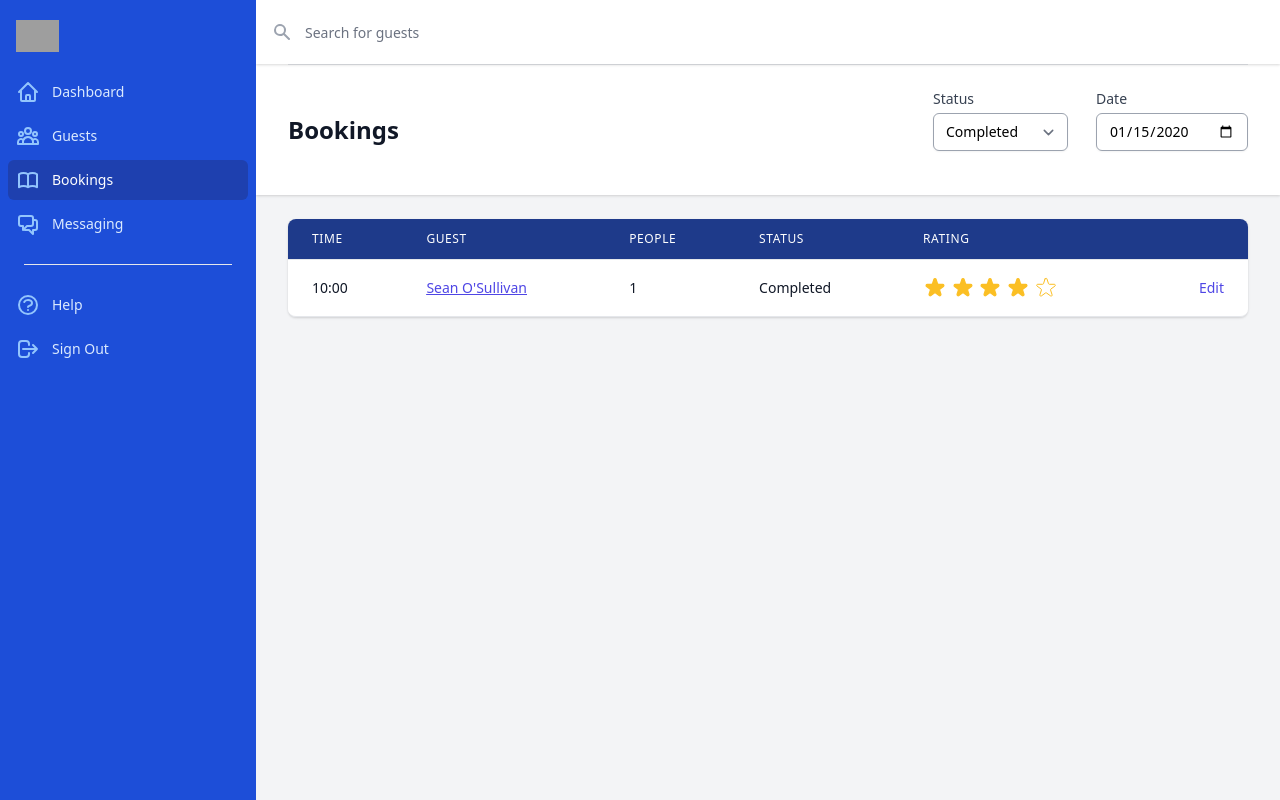
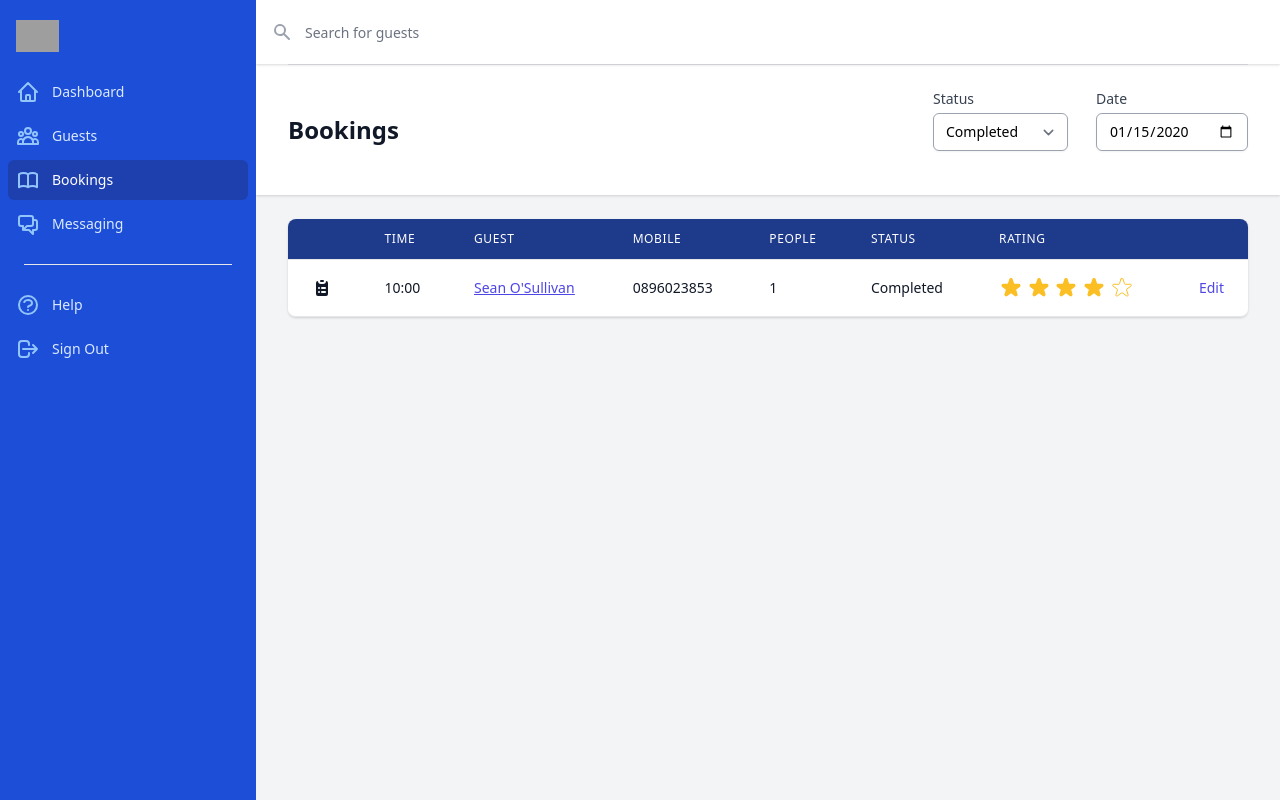
Before and after one commit to sreninc/restdos-final, a Django app: page /bookings/COM/2020-01-15/ in a window 1280 px wide. Run offline with Django 3.2, Linux system fonts and the light colour scheme; a user stored in the database is signed in; data comes from the database, SQL or seed files in the repository; tables that the repository leaves empty hold one stand-in row (values such as "Sample post"); some libraries are stand-ins or nearby versions; grey boxes are pictures that could not be loaded.

Commit message:
FEAT: Converted bookings table to includes component

```diff
--- a/bookings/templates/bookings/bookings.html
+++ b/bookings/templates/bookings/bookings.html
@@ -58,95 +58,8 @@
 {% endblock %}
 
 {% block body %}
-{% if bookings %}
-<div class="flex flex-col lg:block">
-    <div class="-my-2 overflow-x-auto sm:-mx-6 lg:-mx-8">
-        <div class="py-2 align-middle inline-block min-w-full sm:px-6 lg:px-8">
-            <div class="shadow overflow-hidden border-b border-gray-200 sm:rounded-lg">
-                <table class="min-w-full divide-y divide-gray-200">
-                    <thead class="bg-blue-900">
-                        <tr>
-                            <th scope="col"
-                                class="px-6 py-3 text-left text-xs font-medium text-white uppercase tracking-wider">
-                                Time
-                            </th>
-                            <th scope="col"
-                                class="px-6 py-3 text-left text-xs font-medium text-white uppercase tracking-wider">
-                                Guest
-                            </th>
-                            <th scope="col"
-                                class="px-6 py-3 text-left text-xs font-medium text-white uppercase tracking-wider">
-                                People
-                            </th>
-                            <th scope="col"
-                                class="px-6 py-3 text-left text-xs font-medium text-white uppercase tracking-wider">
-                                Status
-                            </th>
-                            <th scope="col"
-                                class="px-6 py-3 text-left text-xs font-medium text-white uppercase tracking-wider">
-                                Rating
-                            </th>
-                            <th scope="col" class="relative px-6 py-3">
-                                <span class="sr-only">
-                                    Edit
-                                </span>
-                            </th>
-                        </tr>
-                    </thead>
-                    <tbody>
-                        {% for booking in bookings %}
-                        <tr class="bg-white">
-                            <td class="px-6 py-4 whitespace-nowrap text-sm font-medium text-gray-900">
-                                {{ booking.time }}
-                            </td>
-                            <td class="px-6 py-4 whitespace-nowrap text-sm font-medium text-indigo-600 underline">
-                                <a href="{% url 'guest_detail' booking.guest.id %}">
-                                    {{ booking.guest }}
-                                </a>
-                            </td>
-                            <td class="px-6 py-4 whitespace-nowrap text-sm font-medium text-gray-900">
-                                {{ booking.people }}
-                            </td>
-                            <td class="px-6 py-4 whitespace-nowrap text-sm font-medium text-gray-900">
-                                {{ booking.status }}
-                            </td>
-                            <td class="px-6 py-4 whitespace-nowrap text-sm font-medium text-gray-900">
-                                {% for x in booking.rating %}
-                              <svg xmlns="http://www.w3.org/2000/svg" class="h-6 w-6 inline text-yellow-400"
-                                  viewBox="0 0 20 20" fill="currentColor" stroke="currentColor">
-                                  <path stroke-linecap="round" stroke-linejoin="round" stroke-width="1"
-                                      d="M9.049 2.927c.3-.921 1.603-.921 1.902 0l1.07 3.292a1 1 0 00.95.69h3.462c.969 0 1.371 1.24.588 1.81l-2.8 2.034a1 1 0 00-.364 1.118l1.07 3.292c.3.921-.755 1.688-1.54 1.118l-2.8-2.034a1 1 0 00-1.175 0l-2.8 2.034c-.784.57-1.838-.197-1.539-1.118l1.07-3.292a1 1 0 00-.364-1.118L2.98 8.72c-.783-.57-.38-1.81.588-1.81h3.461a1 1 0 00.951-.69l1.07-3.292z" />
-                              </svg>
-                              {% endfor %}
-                              {% for x in booking.unrating %}
-                              <svg xmlns="http://www.w3.org/2000/svg" class="h-6 w-6 inline text-yellow-400"
-                                  fill="none" viewBox="0 0 24 24" stroke="currentColor">
-                                  <path stroke-linecap="round" stroke-linejoin="round" stroke-width="1"
-                                      d="M11.049 2.927c.3-.921 1.603-.921 1.902 0l1.519 4.674a1 1 0 00.95.69h4.915c.969 0 1.371 1.24.588 1.81l-3.976 2.888a1 1 0 00-.363 1.118l1.518 4.674c.3.922-.755 1.688-1.538 1.118l-3.976-2.888a1 1 0 00-1.176 0l-3.976 2.888c-.783.57-1.838-.197-1.538-1.118l1.518-4.674a1 1 0 00-.363-1.118l-3.976-2.888c-.784-.57-.38-1.81.588-1.81h4.914a1 1 0 00.951-.69l1.519-4.674z" />
-                              </svg>
-                              {% endfor %}
-                            </td>
-                            <td class="px-6 py-4 whitespace-nowrap text-right text-sm font-medium">
-                                <a href="{% url 'edit_booking' booking.id %}"
-                                    class="text-indigo-600 hover:text-indigo-900">
-                                    Edit
-                                </a>
-                            </td>
-                        </tr>
-                        {% endfor %}
-                    </tbody>
-                </table>
-            </div>
-        </div>
-    </div>
-</div>
-{% else %}
 
-<!-- Empty State -->
-{% url 'guests' as url %}
-{% include 'includes/components/empty_state.html' with url=url %}
-
-{% endif %}
+{% include 'includes/components/bookings.html' %}
 
 {% endblock %}
 
--- a/theme/static/css/dist/styles.css
+++ b/theme/static/css/dist/styles.css
@@ -2560,21 +2594,21 @@ select {
   line-height: 1.75rem;
 }
 
+.text-xs {
+  font-size: 0.75rem;
+  line-height: 1rem;
+}
+
+.text-3xl {
+  font-size: 1.875rem;
+  line-height: 2.25rem;
+}
+
 .text-lg {
   font-size: 1.125rem;
   line-height: 1.75rem;
 }
 
-.text-xs {
-  font-size: 0.75rem;
-  line-height: 1rem;
-}
-
-.text-3xl {
-  font-size: 1.875rem;
-  line-height: 2.25rem;
-}
-
 .text-5xl {
   font-size: 3rem;
   line-height: 1;
--- /dev/null
+++ b/theme/templates/includes/components/bookings.html
@@ -0,0 +1,159 @@
+{% if bookings %}
+{% for booking in bookings %}
+<div class="sm:hidden">
+    <div class="flow-root mt-6">
+        <ul role="list" class="-my-5 divide-y divide-gray-200">
+            <li class="py-4 px-2 bg-white rounded">
+                <div class="flex items-center space-x-4">
+                    <div class="flex-1 min-w-0">
+                        <a href="{% url 'guest_detail' booking.guest.id %}"
+                            class="text-sm font-medium text-blue-600 hover:text-blue-900 truncate">
+                            <svg xmlns="http://www.w3.org/2000/svg" class="h-5 w-5 {{ booking.notes_icon }} inline"
+                                    viewBox="0 0 20 20" fill="currentColor">
+                                    <path d="M9 2a1 1 0 000 2h2a1 1 0 100-2H9z" />
+                                    <path fill-rule="evenodd"
+                                        d="M4 5a2 2 0 012-2 3 3 0 003 3h2a3 3 0 003-3 2 2 0 012 2v11a2 2 0 01-2 2H6a2 2 0 01-2-2V5zm3 4a1 1 0 000 2h.01a1 1 0 100-2H7zm3 0a1 1 0 000 2h3a1 1 0 100-2h-3zm-3 4a1 1 0 100 2h.01a1 1 0 100-2H7zm3 0a1 1 0 100 2h3a1 1 0 100-2h-3z"
+                                        clip-rule="evenodd" />
+                                </svg>
+                            {{ booking.guest }}
+                        </a>
+                        <p class="text-sm text-gray-500 truncate">
+                            {{ booking.time }} for {{ booking.people }} ({% if booking.table %}Table {{ booking.table }}{% endif %})
+                        </p>
+                        <p class="text-sm text-gray-500 truncate">
+                            {{ booking.status }}
+                        </p>
+                    </div>
+                    <div>
+                        <a href="{% url 'edit_booking' booking.id %}"
+                            class="inline-flex items-center shadow-sm px-2.5 py-0.5 border border-gray-300 text-sm leading-5 font-medium rounded-full text-gray-700 bg-white hover:bg-gray-50">
+                            Edit Booking
+                        </a>
+                    </div>
+                </div>
+            </li>
+        </ul>
+    </div>
+</div>
+{% endfor %}
+
+<div class="flex flex-col hidden sm:block">
+    <div class="-my-2 overflow-x-auto sm:-mx-6 lg:-mx-8">
+        <div class="py-2 align-middle inline-block min-w-full sm:px-6 lg:px-8">
+            <div class="shadow overflow-hidden border-b border-gray-200 sm:rounded-lg">
+                <table class="min-w-full divide-y divide-gray-200">
+                    <thead class="bg-blue-900">
+                        <tr>
+                            <th scope="col" class="relative px-6 py-3">
+                                <span class="sr-only">
+                                    Icons
+                                </span>
+                            </th>
+                            <th scope="col"
+                                class="px-6 py-3 text-left text-xs font-medium text-white uppercase tracking-wider">
+                                Time
+                            </th>
+                            {% if tables %}
+                            <th scope="col"
+                                class="px-6 py-3 text-left text-xs font-medium text-white uppercase tracking-wider">
+                                Table
+                            </th>
+                            {% endif %}
+                            <th scope="col"
+                                class="px-6 py-3 text-left text-xs font-medium text-white uppercase tracking-wider">
+                                Guest
+                            </th>
+                            <th scope="col"
+                                class="px-6 py-3 text-left text-xs font-medium text-white uppercase tracking-wider">
+                                Mobile
+                            </th>
+                            <th scope="col"
+                                class="px-6 py-3 text-left text-xs font-medium text-white uppercase tracking-wider">
+                                People
+                            </th>
+                            <th scope="col"
+                                class="px-6 py-3 text-left text-xs font-medium text-white uppercase tracking-wider">
+                                Status
+                            </th>
+                            <th scope="col"
+                                class="px-6 py-3 text-left text-xs font-medium text-white uppercase tracking-wider">
+                                Rating
+                            </th>
+                            <th scope="col" class="relative px-6 py-3">
+                                <span class="sr-only">
+                                    Edit
+                                </span>
+                            </th>
+                        </tr>
+                    </thead>
+                    <tbody>
+                        {% for booking in bookings %}
+                        <tr class="bg-white">
+                            <td class="px-6 py-4 whitespace-nowrap text-sm font-medium text-gray-900">
+                                <svg xmlns="http://www.w3.org/2000/svg" class="h-5 w-5 {{ booking.notes_icon }}"
+                                    viewBox="0 0 20 20" fill="currentColor">
+                                    <path d="M9 2a1 1 0 000 2h2a1 1 0 100-2H9z" />
+                                    <path fill-rule="evenodd"
+                                        d="M4 5a2 2 0 012-2 3 3 0 003 3h2a3 3 0 003-3 2 2 0 012 2v11a2 2 0 01-2 2H6a2 2 0 01-2-2V5zm3 4a1 1 0 000 2h.01a1 1 0 100-2H7zm3 0a1 1 0 000 2h3a1 1 0 100-2h-3zm-3 4a1 1 0 100 2h.01a1 1 0 100-2H7zm3 0a1 1 0 100 2h3a1 1 0 100-2h-3z"
+                                        clip-rule="evenodd" />
+                                </svg>
+                            </td>
+                            <td class="px-6 py-4 whitespace-nowrap text-sm font-medium text-gray-900">
+                                {{ booking.time }}
+                            </td>
+                            {% if booking.table %}
+                            <td class="px-6 py-4 whitespace-nowrap text-sm font-medium text-gray-900">
+                                {{ booking.table.number }}
+                            </td>
+                            {% endif %}
+                            <td class="px-6 py-4 whitespace-nowrap text-sm font-medium text-indigo-600 underline">
+                                <a href="{% url 'guest_detail' booking.guest.id %}">
+                                    {{ booking.guest }}
+                                </a>
+                            </td>
+                            <td class="px-6 py-4 whitespace-nowrap text-sm font-medium text-gray-900">
+                                {{ booking.guest.mobile }}
+                            </td>
+                            <td class="px-6 py-4 whitespace-nowrap text-sm font-medium text-gray-900">
+                                {{ booking.people }}
+                            </td>
+                            <td class="px-6 py-4 whitespace-nowrap text-sm font-medium text-gray-900">
+                                {{ booking.status }}
+                            </td>
+                            <td class="px-6 py-4 whitespace-nowrap text-sm font-medium text-gray-900">
+                                {% for x in booking.rating %}
+                                <svg xmlns="http://www.w3.org/2000/svg" class="h-6 w-6 inline text-yellow-400"
+                                    viewBox="0 0 20 20" fill="currentColor" stroke="currentColor">
+                                    <path stroke-linecap="round" stroke-linejoin="round" stroke-width="1"
+                                        d="M9.049 2.927c.3-.921 1.603-.921 1.902 0l1.07 3.292a1 1 0 00.95.69h3.462c.969 0 1.371 1.24.588 1.81l-2.8 2.034a1 1 0 00-.364 1.118l1.07 3.292c.3.921-.755 1.688-1.54 1.118l-2.8-2.034a1 1 0 00-1.175 0l-2.8 2.034c-.784.57-1.838-.197-1.539-1.118l1.07-3.292a1 1 0 00-.364-1.118L2.98 8.72c-.783-.57-.38-1.81.588-1.81h3.461a1 1 0 00.951-.69l1.07-3.292z" />
+                                </svg>
+                                {% endfor %}
+                                {% for x in booking.unrating %}
+                                <svg xmlns="http://www.w3.org/2000/svg" class="h-6 w-6 inline text-yellow-400"
+                                    fill="none" viewBox="0 0 24 24" stroke="currentColor">
+                                    <path stroke-linecap="round" stroke-linejoin="round" stroke-width="1"
+                                        d="M11.049 2.927c.3-.921 1.603-.921 1.902 0l1.519 4.674a1 1 0 00.95.69h4.915c.969 0 1.371 1.24.588 1.81l-3.976 2.888a1 1 0 00-.363 1.118l1.518 4.674c.3.922-.755 1.688-1.538 1.118l-3.976-2.888a1 1 0 00-1.176 0l-3.976 2.888c-.783.57-1.838-.197-1.538-1.118l1.518-4.674a1 1 0 00-.363-1.118l-3.976-2.888c-.784-.57-.38-1.81.588-1.81h4.914a1 1 0 00.951-.69l1.519-4.674z" />
+                                </svg>
+                                {% endfor %}
+                            </td>
+                            <td class="px-6 py-4 whitespace-nowrap text-right text-sm font-medium">
+                                <a href="{% url 'edit_booking' booking.id %}"
+                                    class="text-indigo-600 hover:text-indigo-900">
+                                    Edit
+                                </a>
+                            </td>
+                        </tr>
+                        {% endfor %}
+                    </tbody>
+                </table>
+            </div>
+        </div>
+    </div>
+</div>
+{% else %}
+
+<!-- Empty State -->
+{% url 'guests' as url %}
+{% include 'includes/components/empty_state.html' with url=url %}
+
+{% endif %}
```
Also changed, not shown: other parts of theme/static/css/dist/styles.css (+84 -37 lines).
